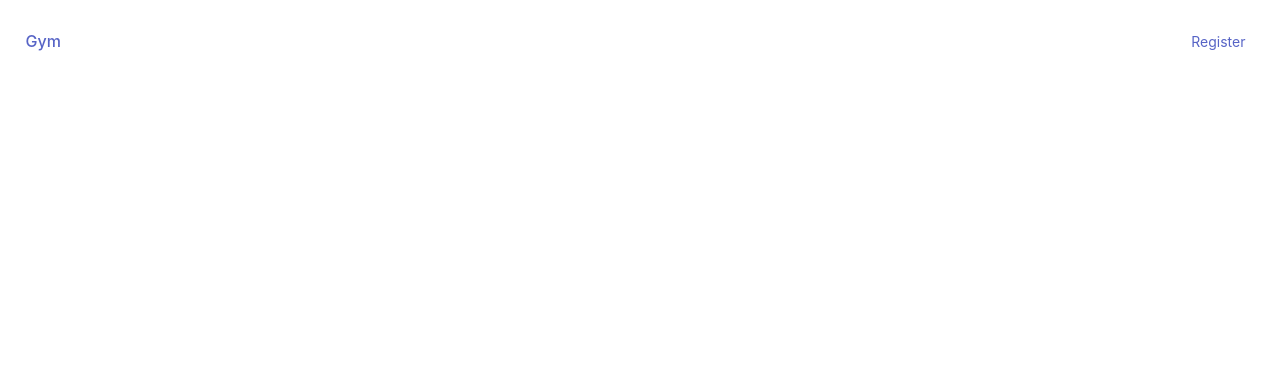
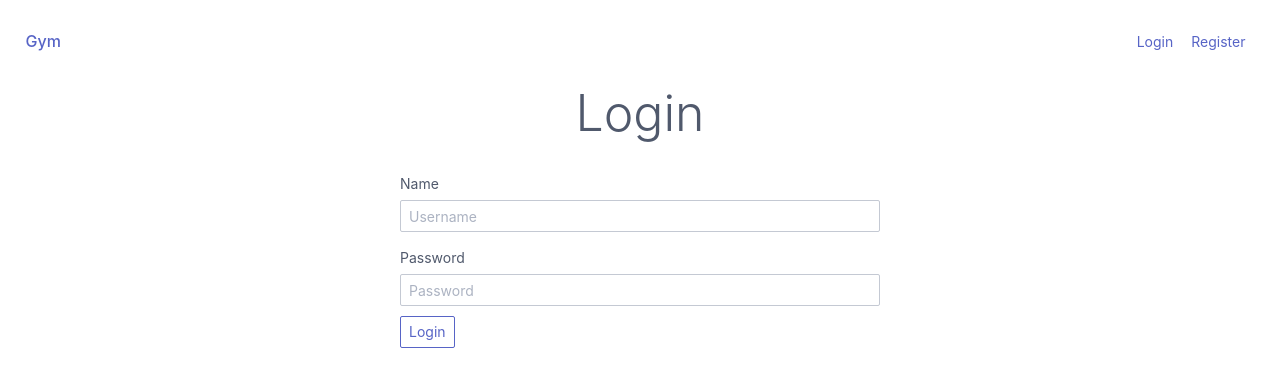
Before and after one commit to Enzine/project-gym, a React (Create React App) app: page /login in a window 1280 px wide. Shown: the top 386 px of the page. Built offline with nearby package versions, Linux system fonts and the light colour scheme.

Commit message:
add link and form for login

```diff
--- a/src/App.js
+++ b/src/App.js
@@ -1,7 +1,8 @@
 import React, { Component } from 'react';
 import './App.css';
 import './spectre.min.css';
-import Register from './Register.js'
+import Register from './Register.js';
+import Login from './Login.js';
 
 import {
   BrowserRouter as Router,
@@ -17,13 +18,14 @@ class App extends Component {
         <nav className="navbar">
           <section className="navbar-section">
             <Link className="navbar-brand mr-10" to="/">Gym</Link>
-
           </section>
           <section className="navbar-section">
+            <Link className="btn btn-link" to="/login">Login</Link>
             <Link className="btn btn-link" to="/register">Register</Link>
           </section>
         </nav>
         <div>
+          <Route path="/login" component={Login}/>
           <Route path="/register" component={Register}/>
         </div>
         </div>
--- /dev/null
+++ b/src/Login.js
@@ -0,0 +1,35 @@
+import React, { Component } from 'react';
+
+export default class Login extends Component {
+
+  constructor(props) {
+    super(props);
+  }
+
+  handleSubmit(e) {
+  }
+
+  render() {
+    return (
+      <div className="container grid-480">
+        <h1>Login</h1>
+        <div className="columns">
+          <div className="column column-centered">
+          <form onSubmit={this.handleSubmit} >
+            <div className="form-group">
+              <label className="form-label" htmlFor="name">Name</label>
+              <input ref="name" className="form-input" type="text" name="name" id="name" placeholder="Username" />
+            </div>
+            <div className="form-group">
+              <label className="form-label" htmlFor="password">Password</label>
+              <input ref="password" className="form-input" type="password" name="password" id="password" placeholder="Password" />
+            </div>
+
+            <input className="btn" type="submit" value="Login" />
+          </form>
+          </div>
+        </div>
+      </div>
+    );
+  }
+}
--- a/src/Register.js
+++ b/src/Register.js
@@ -17,7 +17,6 @@ export default class Register extends Component {
     let passwordConfirm = this.refs.passwordConfirm.value;
 
     register(name, password, passwordConfirm);
-
   }
 
   render() {
```
